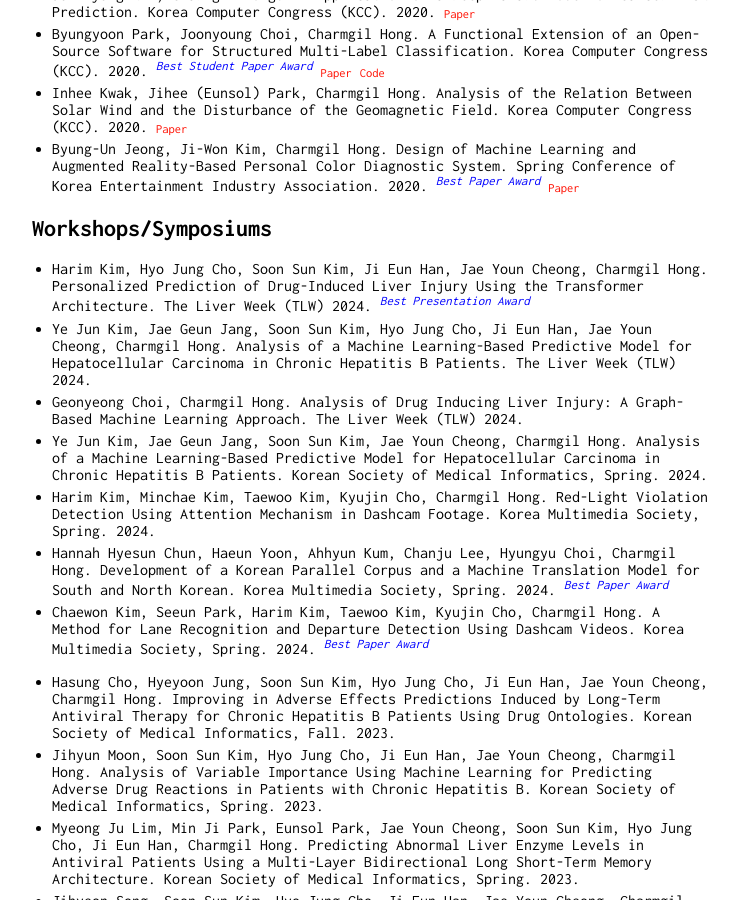
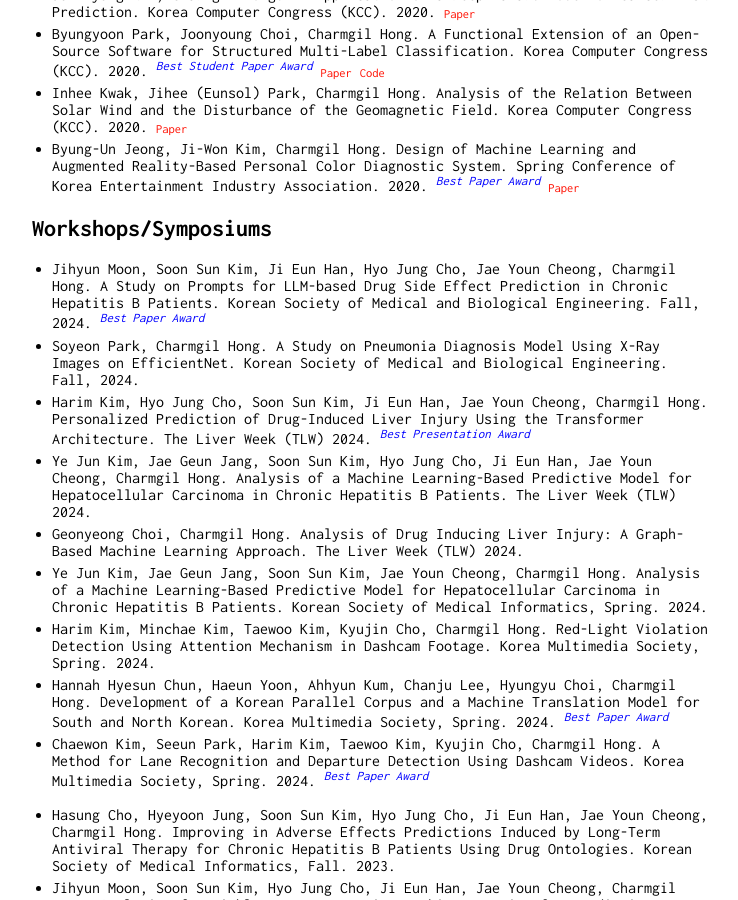
Before and after one commit to charmgil/charmgil.github.io, a Jekyll site: the page built from index.md, in a window 1280 px wide and 900 px high, scrolled down 3541 px. Shown: the whole window, without its empty margins (258-996 px from the left). Built offline with Jekyll 4.4.1, drawn with Linux system fonts in a browser that asks for light colours.

Commit message:
modified:   index.md

```diff
--- a/index.md
+++ b/index.md
@@ -103,7 +103,8 @@ I am also interested in: (4) AI/ICT for Korean unification and the development o
 
 
 ## Workshops/Symposiums
-
+* Jihyun Moon, Soon Sun Kim, Ji Eun Han, Hyo Jung Cho, Jae Youn Cheong, Charmgil Hong. A Study on Prompts for LLM-based Drug Side Effect Prediction in Chronic Hepatitis B Patients. Korean Society of Medical and Biological Engineering. Fall, 2024. <span class="award">*Best Paper Award*</span>
+* Soyeon Park, Charmgil Hong. A Study on Pneumonia Diagnosis Model Using X-Ray Images on EfficientNet. Korean Society of Medical and Biological Engineering. Fall, 2024.
 * Harim Kim, Hyo Jung Cho, Soon Sun Kim, Ji Eun Han, Jae Youn Cheong, Charmgil Hong. Personalized Prediction of Drug-Induced Liver Injury Using the Transformer Architecture. The Liver Week (TLW) 2024. <span class="award">*Best Presentation Award*</span>
 * Ye Jun Kim, Jae Geun Jang, Soon Sun Kim, Hyo Jung Cho, Ji Eun Han, Jae Youn Cheong, Charmgil Hong. Analysis of a Machine Learning-Based Predictive Model for Hepatocellular Carcinoma in Chronic Hepatitis B Patients. The Liver Week (TLW) 2024.
 * Geonyeong Choi, Charmgil Hong. Analysis of Drug Inducing Liver Injury: A Graph-Based Machine Learning Approach. The Liver Week (TLW) 2024.
```
